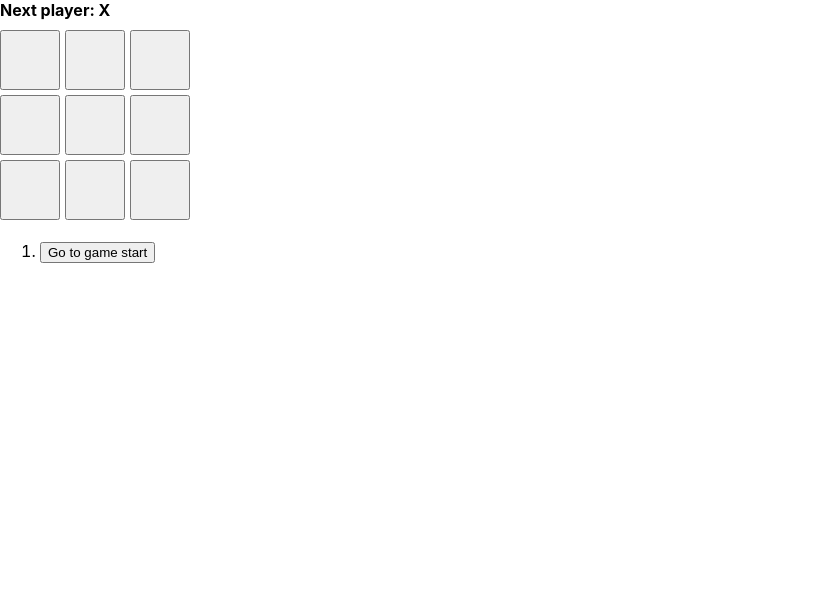
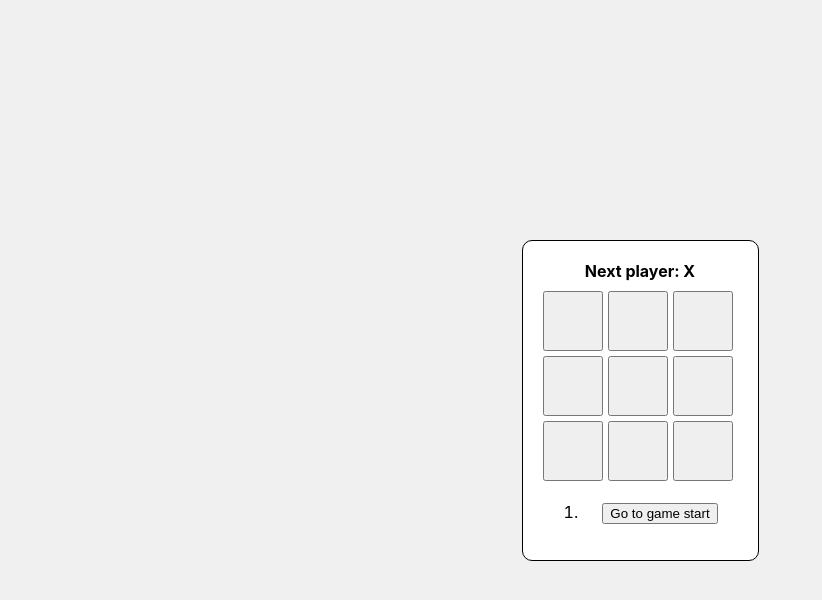
Before and after one commit to dobocreate/training, a React (Create React App) app in the folder alif_react/alip_react/: page / in a window 1280 px wide. Shown: the top 600 px of the page, without its empty margins (0-822 px from the left). Built offline with nearby package versions, Linux system fonts and the light colour scheme.

Commit message:
ディプレイを真ん中にした

```diff
--- a/alif_react/alip_react/src/App.css
+++ b/alif_react/alip_react/src/App.css
@@ -1,5 +1,17 @@
 .App {
-  text-align: center;
+  display: flex;
+  justify-content: center; /* Align horizontally */
+  align-items: center; /* Align vertically */
+  height: 100vh; /* Take up the full viewport height */
+  margin: 0; /* Remove default margin */
+  background-color: #f0f0f0; /* Optional background color */
+}
+.game {
+  text-align: center; /* Center text and content inside the game container */
+  border: 1px solid #000; /* Optional border around the game */
+  padding: 20px; /* Optional padding */
+  background-color: #fff; /* Optional background color for the game */
+  border-radius: 10px; /* Optional rounded corners */
 }
 
 .App-logo {
--- a/alif_react/alip_react/src/App.js
+++ b/alif_react/alip_react/src/App.js
@@ -1,6 +1,7 @@
 import React from "react";
 import Game from "./alif_react";
 import "./Game.css";
+import "./App.css";
 
 function App() {
   return (
```
